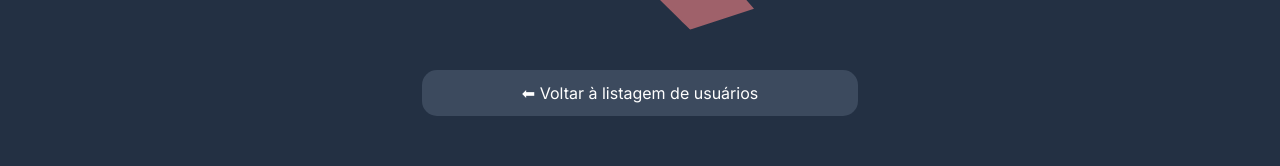
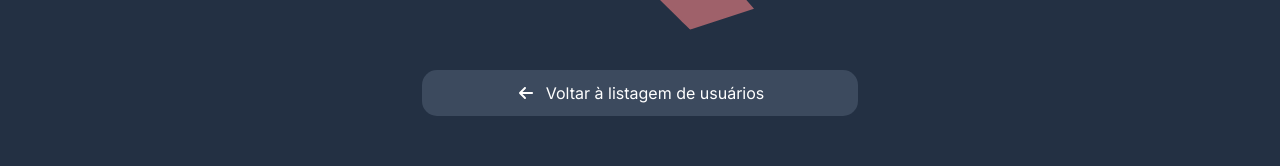
Before and after one commit to jogamais-ufcg/frontend, a Next.js app: page /gerenciar-usuarios/cadastro-sucesso in a window 1280 px wide. Shown: the part 604-770 px from the top of the page. Built offline with nearby package versions, Linux system fonts and the light colour scheme.

Commit message:
fix: change emoji by icon

```diff
--- a/pages/gerenciar-usuarios/cadastro-sucesso/index.tsx
+++ b/pages/gerenciar-usuarios/cadastro-sucesso/index.tsx
@@ -1,10 +1,11 @@
 import Image from 'next/image';
 import { useRouter } from 'next/router';
-import logo from '../../../public/brand/logo.png';
-import hand from '../../../public/illustrations/hand.svg';
+import { faArrowLeft } from '@fortawesome/free-solid-svg-icons';
+import logo from 'public/brand/logo.png';
+import hand from 'public/illustrations/hand.svg';
 import styles from './styles.module.css';
-import Button from '../../../components/Button';
-import PageContainer from '../../../components/PageContainer';
+import Button from 'components/Button';
+import PageContainer from 'components/PageContainer';
 
 export default function SignInConfirmation() {
   const router = useRouter();
@@ -29,9 +30,10 @@ export default function SignInConfirmation() {
 
       <div className={styles.buttonsContainer}>
         <Button
+          icon={faArrowLeft}
           type="button"
           onClick={() => router.push('/login')}
-          label="⬅ Voltar à listagem de usuários"
+          label="Voltar à listagem de usuários"
           color="secondary"
         />
       </div>
```
